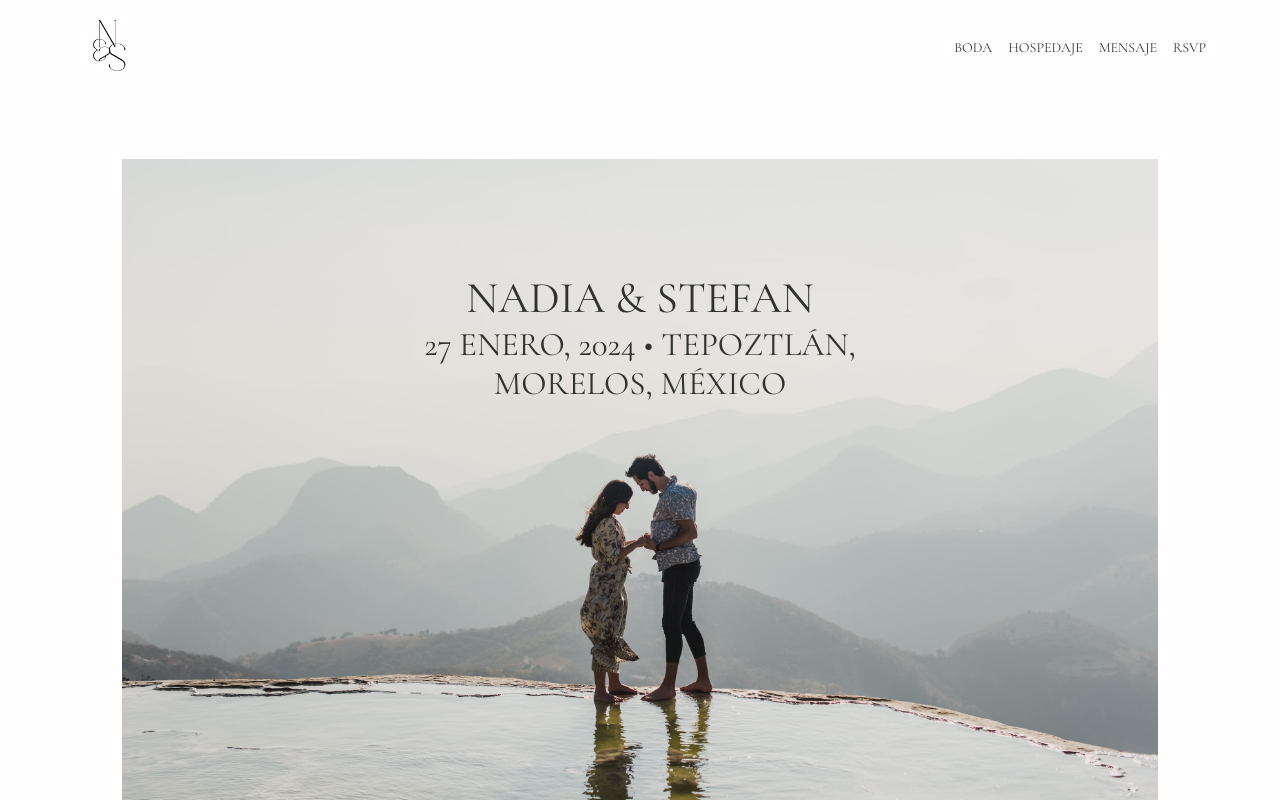
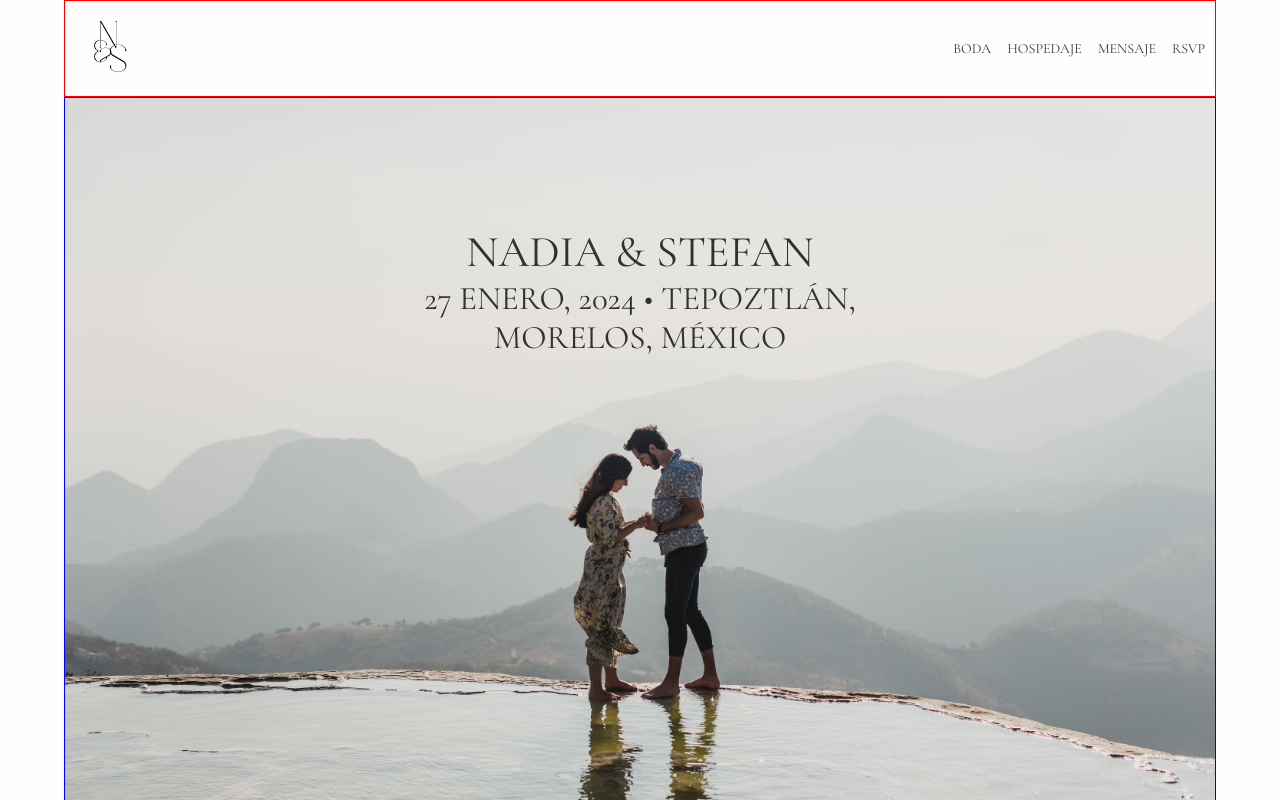
Before and after one commit to richipargo/nadia-stefan, a React (Vite) app: page / in a window 1280 px wide. Shown: the top 800 px of the page. Built offline with nearby package versions, Linux system fonts and the light colour scheme.

Commit message:
Align hero picture with navbar

```diff
--- a/src/style_components/hero.css
+++ b/src/style_components/hero.css
@@ -1,5 +1,5 @@
 .hero-container {
-  width: 90%;
+  width: 100%;
   margin: 0 auto;
   position: relative;
   text-align: center;
--- a/src/style_components/home.css
+++ b/src/style_components/home.css
@@ -1,7 +1,8 @@
 .home {
+  border: 1px solid blue;
   width: 90%;
   margin: 0 auto;
-  padding: 5% 0;
+  padding: 0 0 5% 0;
   text-transform: uppercase;
   text-align: center;
   font-size: 22px;
--- a/src/style_components/navbar.css
+++ b/src/style_components/navbar.css
@@ -1,5 +1,5 @@
 .navbar {
-  /* border: 1px solid red; */
+  border: 1px solid red;
   width: 90%;
   margin: 0 auto;
   padding: 10px;
```
